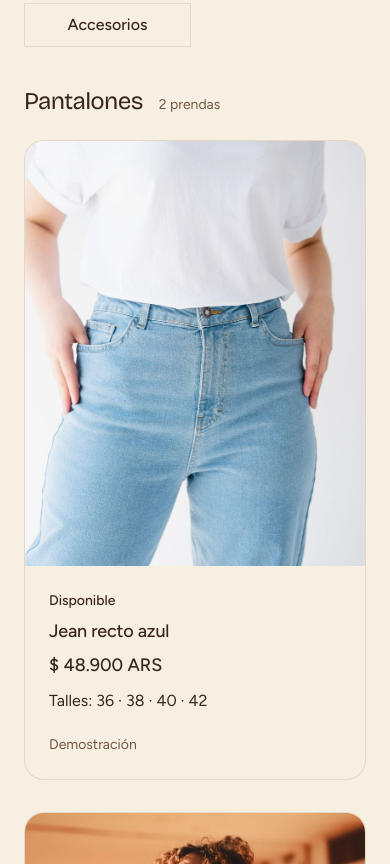
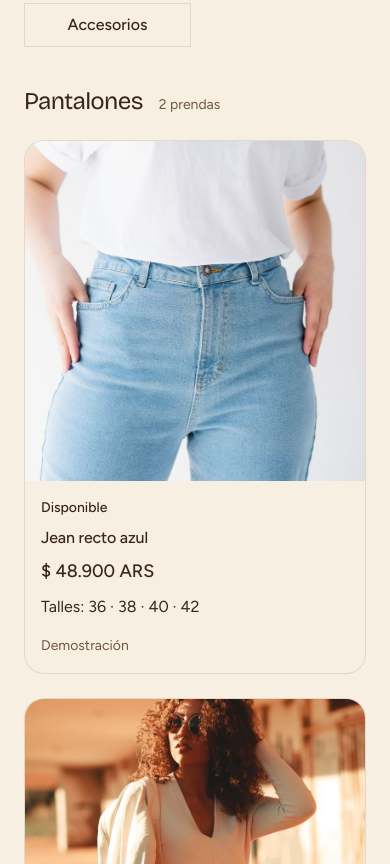
Before and after one commit to MateoGimenez10/velirea, a plain HTML site: page index.html in a window 390 px wide. Shown: the part 1300-2164 px from the top of the page. Drawn offline with Linux system fonts and the light colour scheme.

Commit message:
Reduce el tamaño de las tarjetas del catálogo

```diff
--- a/catalog/catalog.css
+++ b/catalog/catalog.css
@@ -27,19 +27,18 @@
 .catalog-results__head h3:focus { outline: 2px solid var(--action); outline-offset: 6px; }
 .catalog-results__head p { margin: 0; color: var(--muted); font-size: var(--t-small); }
 .catalog-grid { display: grid; grid-template-columns: repeat(3, minmax(0, 1fr)); gap: var(--s-5); align-items: stretch; }
-.catalog-grid:has(> :nth-child(2):last-child) { grid-template-columns: repeat(2, minmax(0, 1fr)); }
 .catalog-card { min-width: 0; overflow: hidden; display: flex; flex-direction: column; border: 1px solid var(--line); border-radius: var(--r-lg); background: var(--bg); }
-.catalog-card__photo { aspect-ratio: 4 / 5; overflow: hidden; background: var(--surface); }
+.catalog-card__photo { aspect-ratio: 1; overflow: hidden; background: var(--surface); }
 .catalog-card__photo img { display: block; width: 100%; height: 100%; object-fit: cover; }
 .catalog-card__image-error { display: grid; place-items: center; height: 100%; padding: var(--s-5); margin: 0; text-align: center; color: var(--ink); }
-.catalog-card__content { padding: var(--s-5); display: flex; flex-direction: column; flex: 1; gap: var(--s-2); }
+.catalog-card__content { padding: var(--s-4); display: flex; flex-direction: column; flex: 1; gap: var(--s-2); }
 .catalog-card__content p { margin: 0; }
 .catalog-card__state { font-size: var(--t-small); line-height: 1.5; font-weight: 500; color: var(--ink); }
 .catalog-card__state[data-status="sold_out"] { color: var(--muted); }
-.catalog-card__name { font: 500 var(--t-lead)/1.4 var(--font-text); margin: 0; overflow-wrap: anywhere; }
+.catalog-card__name { font: 500 var(--t-body)/1.5 var(--font-text); margin: 0; overflow-wrap: anywhere; }
 .catalog-card__price { font-size: var(--t-lead); font-weight: 500; color: var(--ink); }
 .catalog-card__sizes { font-size: var(--t-body); line-height: 1.6; overflow-wrap: anywhere; }
-.catalog-card__demo { padding-top: var(--s-3); margin-top: auto !important; font-size: var(--t-small); color: var(--muted); }
+.catalog-card__demo { padding-top: var(--s-2); margin-top: auto !important; font-size: var(--t-small); color: var(--muted); }
 .catalog-empty { padding: var(--s-8) var(--s-5); margin-top: var(--s-5); border: 1px solid var(--line); border-radius: var(--r-lg); background: var(--surface); text-align: center; }
 .catalog-empty p { margin: var(--s-3) 0 0; }
 .catalog-empty__title { font: 500 var(--t-lead)/1.5 var(--font-text); }
@@ -62,10 +61,10 @@
 @media (max-width: 639px) {
   .catalog-heading { align-items: flex-start; flex-direction: column; gap: var(--s-5); }
   .catalog-notice { max-width: none; }
-  .catalog-menu__links, .catalog-grid, .catalog-grid:has(> :nth-child(2):last-child) { grid-template-columns: minmax(0, 1fr); }
+  .catalog-menu__links, .catalog-grid { grid-template-columns: minmax(0, 1fr); }
   .catalog-filters { display: grid; grid-template-columns: repeat(2, minmax(0, 1fr)); }
   .catalog-category { padding-inline: var(--s-3); }
-  .catalog-grid { gap: var(--s-6); }
+  .catalog-grid { gap: var(--s-5); }
   .catalog-empty { text-align: left; padding: var(--s-6) var(--s-5); }
 }
 @media (prefers-reduced-motion: reduce) {
```
